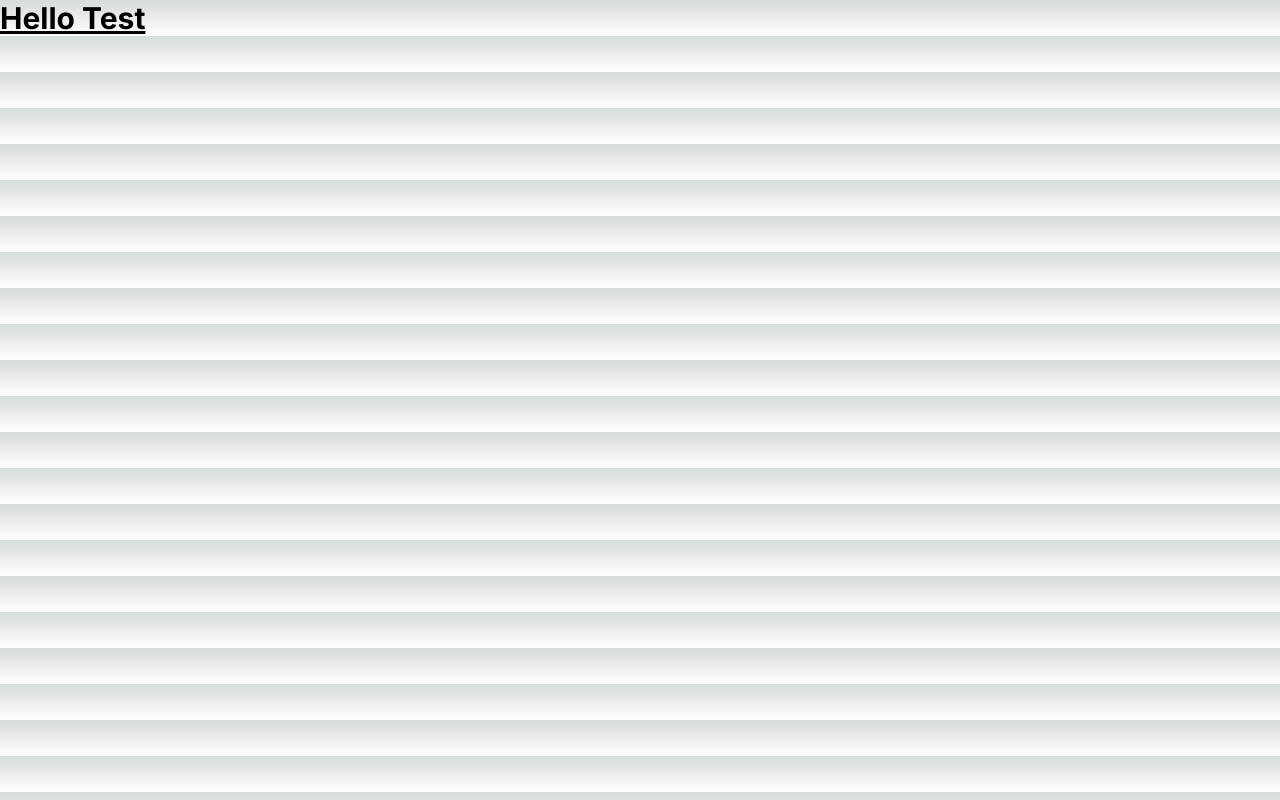
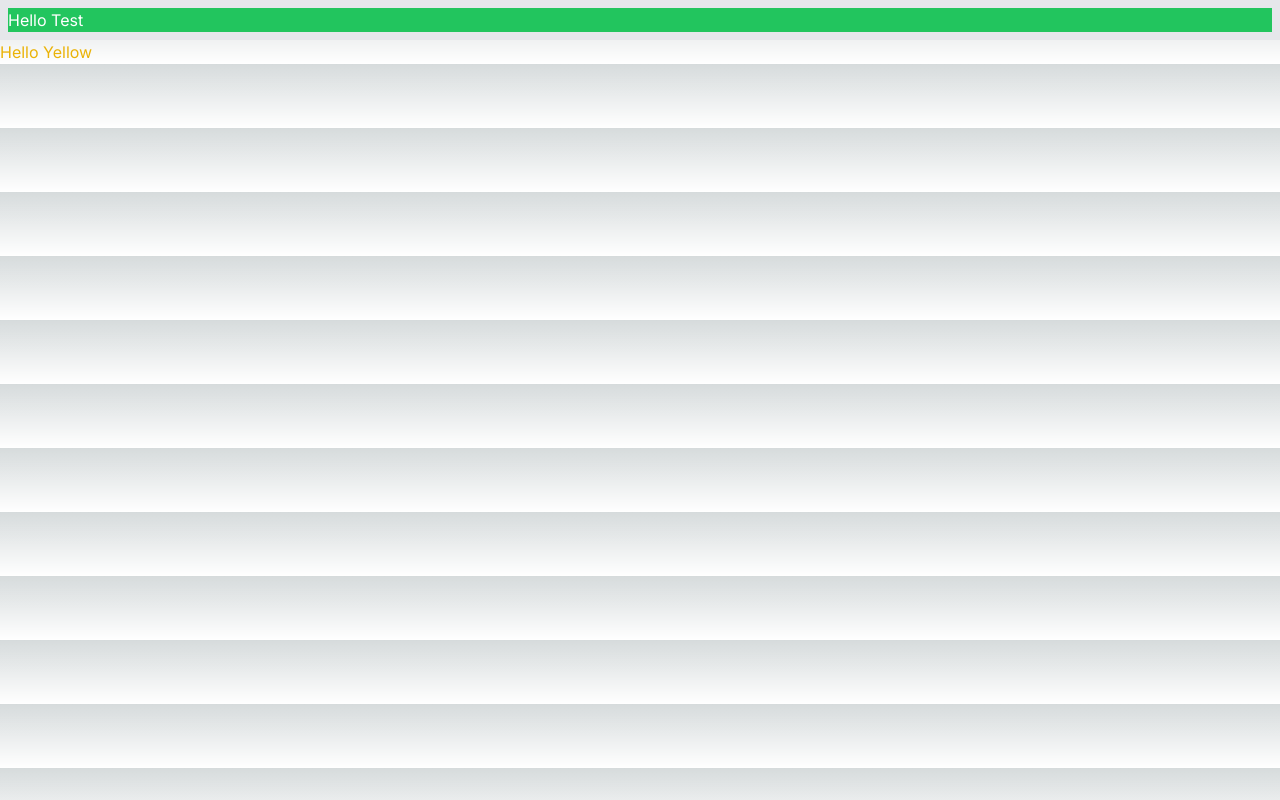
Before and after one commit to markuscorvinus/tailwind-css, a Next.js app: page / in a window 1280 px wide. Built offline with nearby package versions, Linux system fonts and the light colour scheme.

Commit message:
colors chapter complete

```diff
--- a/app/page.tsx
+++ b/app/page.tsx
@@ -2,8 +2,13 @@ import Image from 'next/image'
 
 export default function Home() {
   return (
-    <h1 className="text-3xl font-bold underline">
-      Hello Test
-    </h1>
+    <div>
+      <h1 className="bg-green-500 text-white border-8">
+        Hello Test
+      </h1>
+      <h1 className="text-yellow-500">
+        Hello Yellow
+      </h1>
+    </div>
   )
 }
--- a/tailwind.config.js
+++ b/tailwind.config.js
@@ -12,6 +12,12 @@ module.exports = {
         'gradient-conic':
           'conic-gradient(from 180deg at 50% 50%, var(--tw-gradient-stops))',
       },
+      colors:{
+        vuejs: {
+          100: "#49e659",
+          932: "#434252"
+        }
+      }
     },
   },
   plugins: [],
```
